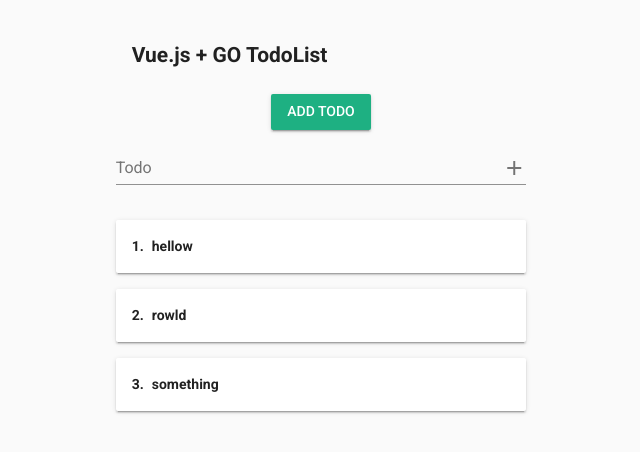
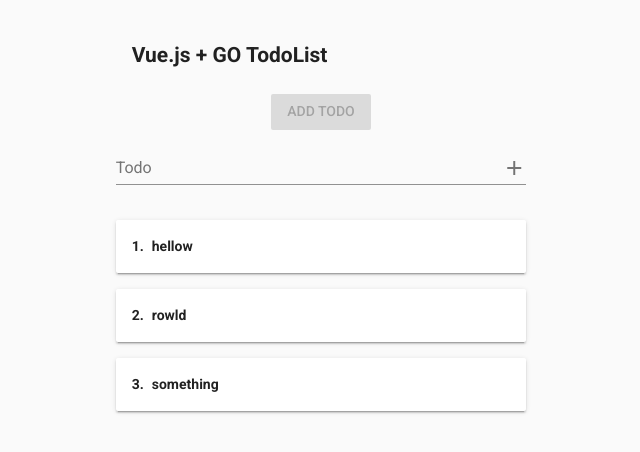
Before and after one commit to Sun1ive/vue-go-todo, a Vue app in the folder client/: page / in a window 1280 px wide. Shown: the top 452 px of the page, without its empty margins (319-959 px from the left). Built offline with nearby package versions, Linux system fonts and the light colour scheme.

Commit message:
gettin better

```diff
--- a/client/src/App.vue
+++ b/client/src/App.vue
@@ -12,9 +12,11 @@
         <v-flex xs10 sm6 lg4 class="text-xs-center">
           <v-form @submit.prevent="addTodo">
             <v-btn
-              dark
+              light
               color="primary"
+              class="white--text"
               type="submit"
+              :disabled="todo.length < 3"
             >Add Todo</v-btn>
             <v-text-field
               v-model.lazy.trim="todo"
@@ -25,7 +27,7 @@
         </v-flex>
       </v-layout>
       <transition-group
-        name="list"
+        name="slide-fade"
         tag="div"
         class="justify-center"
       >
@@ -62,6 +64,7 @@
     async addTodo() {
       // api().post('/create', {});
       this.todos.push(this.todo);
+      this.todo = '';
     },
   },
 });
@@ -87,5 +90,4 @@
   opacity: 0;
   transform: translateY(30px);
 
-
 </style>
```
